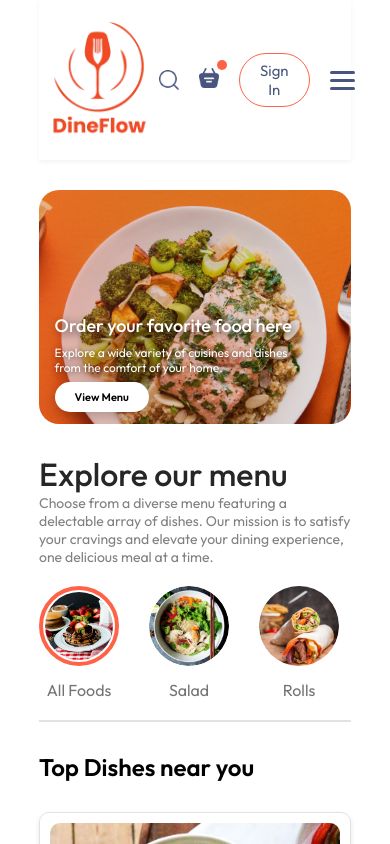
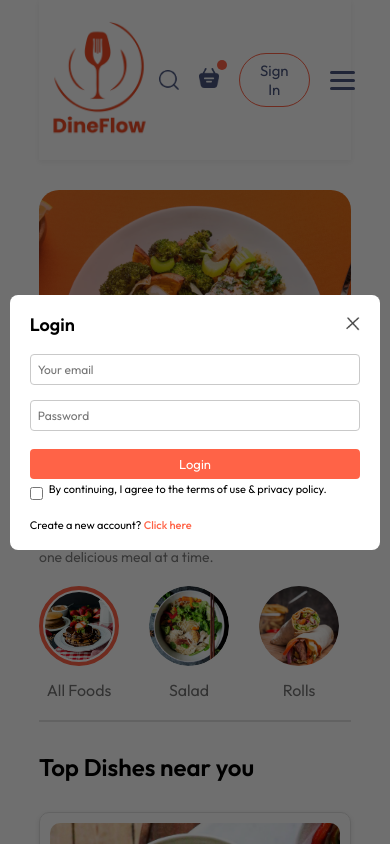
Before and after one commit to gamiduwelikanna/DineFlow, a React (Vite) app in the folder frontend/: page / in a window 390 px wide. Both pictures are taken after a click on the button "Sign In". Shown: the top 844 px of the page. Built offline with nearby package versions, Linux system fonts and the light colour scheme.

Commit message:
Frontend Dev on 15th Dec 25 -1

```diff
--- a/frontend/src/App.jsx
+++ b/frontend/src/App.jsx
@@ -5,12 +5,17 @@ import Home from './pages/Home/Home'
 import Cart from './pages/Cart/Cart'
 import PlaceOrder from './pages/PlaceOrder/PlaceOrder'
 import Footer from './components/Footer/Footer'
+import LoginPopup from './components/LoginPopup/LoginPopup'
 
 const App = () => {
+
+  const [showLoginPopup, setShowLoginPopup] = React.useState(false);
+
   return (
     <>
+    {showLoginPopup? <LoginPopup setShowLogin={setShowLoginPopup} /> : <></>}
       <div className='app'>
-        <Navbar />
+        <Navbar setShowLogin={setShowLoginPopup} />
         <Routes>
           <Route path='/' element={<Home/>}/>
           <Route path='/cart' element={<Cart/>}/>
--- a/frontend/src/components/LoginPopup/LoginPopup.css
+++ b/frontend/src/components/LoginPopup/LoginPopup.css
@@ -0,0 +1,174 @@
+.login-popup {
+    position: fixed;
+    z-index: 1000;
+    width: 100%;
+    height: 100%;
+    background-color: #00000090;
+    display: grid;
+    top: 0;
+    left: 0;
+}
+
+.login-popup-container {
+    place-self: center;
+    width: max(23vw, 330px);
+    color: #808080;
+    background-color: white;
+    display: flex;
+    flex-direction: column;
+    gap: 25px;
+    padding: 25px 30px;
+    border-radius: 8px;
+    font-size: 14px;
+    animation: fadeIn 0.5s;
+}
+
+.login-popup-title {
+    display: flex;
+    justify-content: space-between;
+    align-items: center;
+    color: black;
+}
+
+.login-popup-title h2 {
+    font-weight: 600;
+}
+
+.login-popup-title img {
+    width: 16px;
+    cursor: pointer;
+}
+
+.login-popup-inputs {
+    display: flex;
+    flex-direction: column;
+    gap: 20px;
+}
+
+.login-popup-inputs input {
+    outline: none;
+    border: 1px solid #c9c9c9;
+    padding: 10px;
+    border-radius: 4px;
+}
+
+.login-popup-container button {
+    border: none;
+    padding: 10px;
+    border-radius: 4px;
+    color: white;
+    background-color: tomato;
+    font-size: 15px;
+    cursor: pointer;
+}
+
+.login-popup-condition {
+    display: flex;
+    align-items: start;
+    gap: 8px;
+    margin-top: -15px;
+}
+
+.login-popup-condition input {
+    margin-top: 5px;
+}
+
+.login-popup-container p {
+    color: black;
+}
+
+.login-popup-container p span {
+    color: tomato;
+    font-weight: 500;
+    cursor: pointer;
+}
+
+@keyframes fadeIn {
+    from {
+        opacity: 0;
+    }
+    to {
+        opacity: 1;
+    }
+}
+
+/* Tablet */
+@media (max-width: 1050px) {
+    .login-popup-container {
+        width: max(30vw, 330px);
+        font-size: 13px;
+    }
+}
+
+/* Mobile */
+@media (max-width: 768px) {
+    .login-popup-container {
+        width: 90%;
+        max-width: 400px;
+        padding: 20px 25px;
+        gap: 20px;
+        font-size: 13px;
+    }
+
+    .login-popup-title h2 {
+        font-size: 20px;
+    }
+
+    .login-popup-title img {
+        width: 14px;
+    }
+
+    .login-popup-inputs {
+        gap: 15px;
+    }
+
+    .login-popup-inputs input {
+        padding: 8px;
+        font-size: 13px;
+    }
+
+    .login-popup-container button {
+        padding: 8px;
+        font-size: 14px;
+    }
+
+    .login-popup-condition {
+        gap: 6px;
+        font-size: 12px;
+    }
+
+    .login-popup-container p {
+        font-size: 12px;
+    }
+}
+
+/* Small Mobile */
+@media (max-width: 480px) {
+    .login-popup-container {
+        width: 95%;
+        padding: 18px 20px;
+        gap: 18px;
+    }
+
+    .login-popup-title h2 {
+        font-size: 18px;
+    }
+
+    .login-popup-inputs input {
+        padding: 7px;
+        font-size: 12px;
+    }
+
+    .login-popup-container button {
+        padding: 7px;
+        font-size: 13px;
+    }
+
+    .login-popup-condition {
+        font-size: 11px;
+    }
+
+    .login-popup-container p {
+        font-size: 11px;
+    }
+}
--- a/frontend/src/components/LoginPopup/LoginPopup.jsx
+++ b/frontend/src/components/LoginPopup/LoginPopup.jsx
@@ -0,0 +1,35 @@
+import React, { useState } from 'react'
+import './LoginPopup.css'
+import { assets } from '../../assets/assets'
+
+const LoginPopup = ({ setShowLogin }) => {
+
+  const [currState, setCurrState] = useState("Login");
+
+  return (
+    <div className="login-popup">
+      <form className="login-popup-container">
+        <div className="login-popup-title">
+          <h2>{currState}</h2>
+          <img onClick={() => setShowLogin(false)} src={assets.cross_icon} alt="" />
+        </div>
+        <div className="login-popup-inputs">
+          {currState === "Login" ? <></> : <input type="text" placeholder='Your name' required />}
+          <input type="email" placeholder='Your email' required />
+          <input type="password" placeholder='Password' required />
+        </div>
+        <button>{currState === "Sign Up" ? "Create account" : "Login"}</button>
+        <div className="login-popup-condition">
+          <input type="checkbox" required />
+          <p>By continuing, I agree to the terms of use & privacy policy.</p>
+        </div>
+        {currState === "Login"
+          ? <p>Create a new account? <span onClick={() => setCurrState("Sign Up")}>Click here</span></p>
+          : <p>Already have an account? <span onClick={() => setCurrState("Login")}>Login here</span></p>
+        }
+      </form>
+    </div>
+  )
+}
+
+export default LoginPopup
--- a/frontend/src/components/Navbar/Navbar.css
+++ b/frontend/src/components/Navbar/Navbar.css
@@ -6,7 +6,7 @@
     position: sticky;
     top: 0;
     background-color: white;
-    z-index: 1000;
+    z-index: 100;
     box-shadow: 0 2px 5px rgba(0, 0, 0, 0.05);
 }
 
--- a/frontend/src/components/Navbar/Navbar.jsx
+++ b/frontend/src/components/Navbar/Navbar.jsx
@@ -3,7 +3,7 @@ import './Navbar.css'
 import { assets } from '../../assets/assets'
 import { Link } from 'react-router-dom'
 
-const Navbar = () => {
+const Navbar = ({setShowLogin}) => {
 
   const[menu,setMenu] = useState("menu");
   const[showMenu,setShowMenu] = useState(false);
@@ -23,7 +23,7 @@ const Navbar = () => {
           <img src={assets.basket_icon} alt=""/>
           <div className="dot"></div>
         </div>
-        <button>Sign In</button>
+        <button onClick={()=>setShowLogin(true)}>Sign In</button>
         <div className={`hamburger ${showMenu ? 'active' : ''}`} onClick={()=>setShowMenu(!showMenu)}>
           <span></span>
           <span></span>
```
